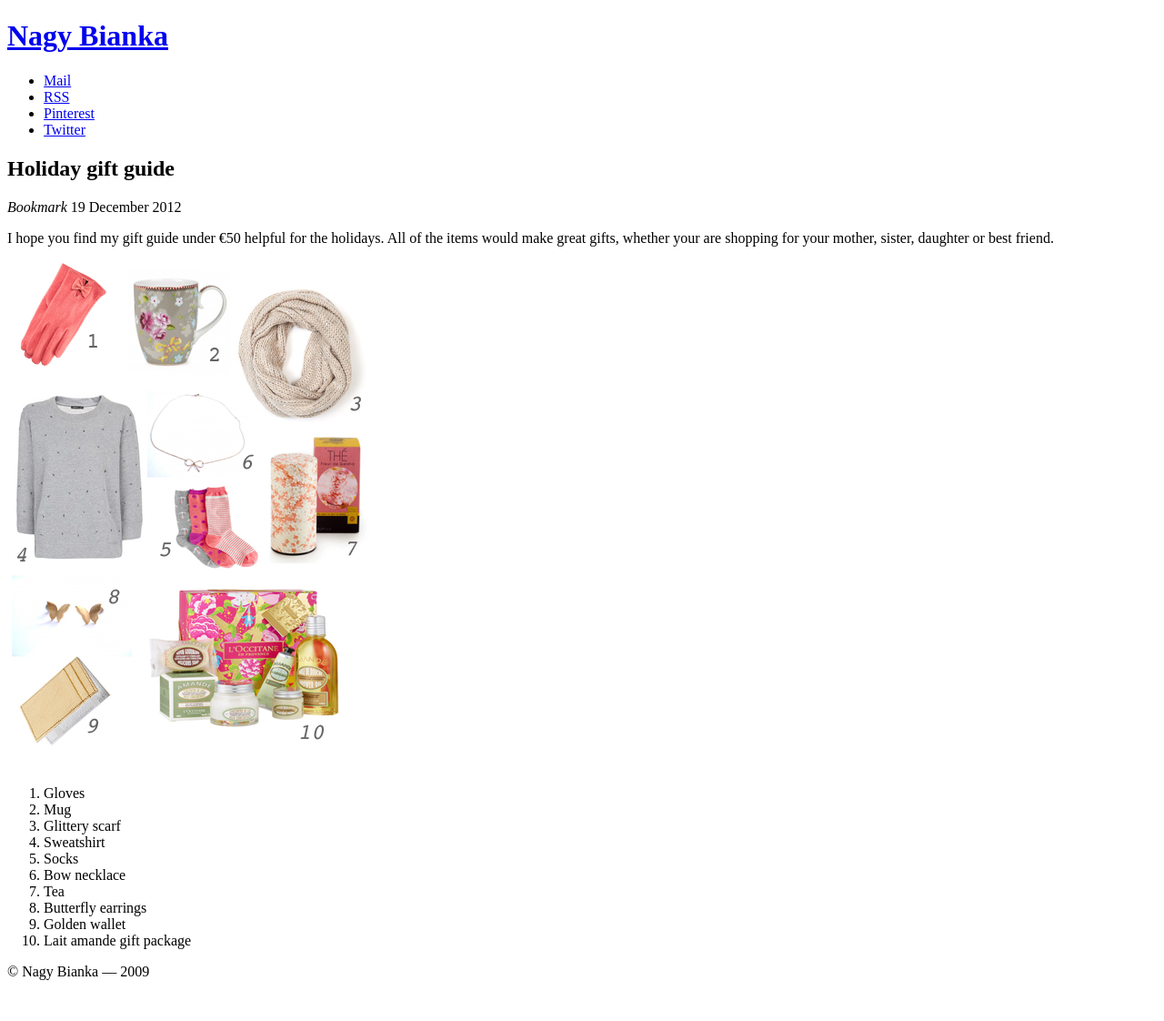
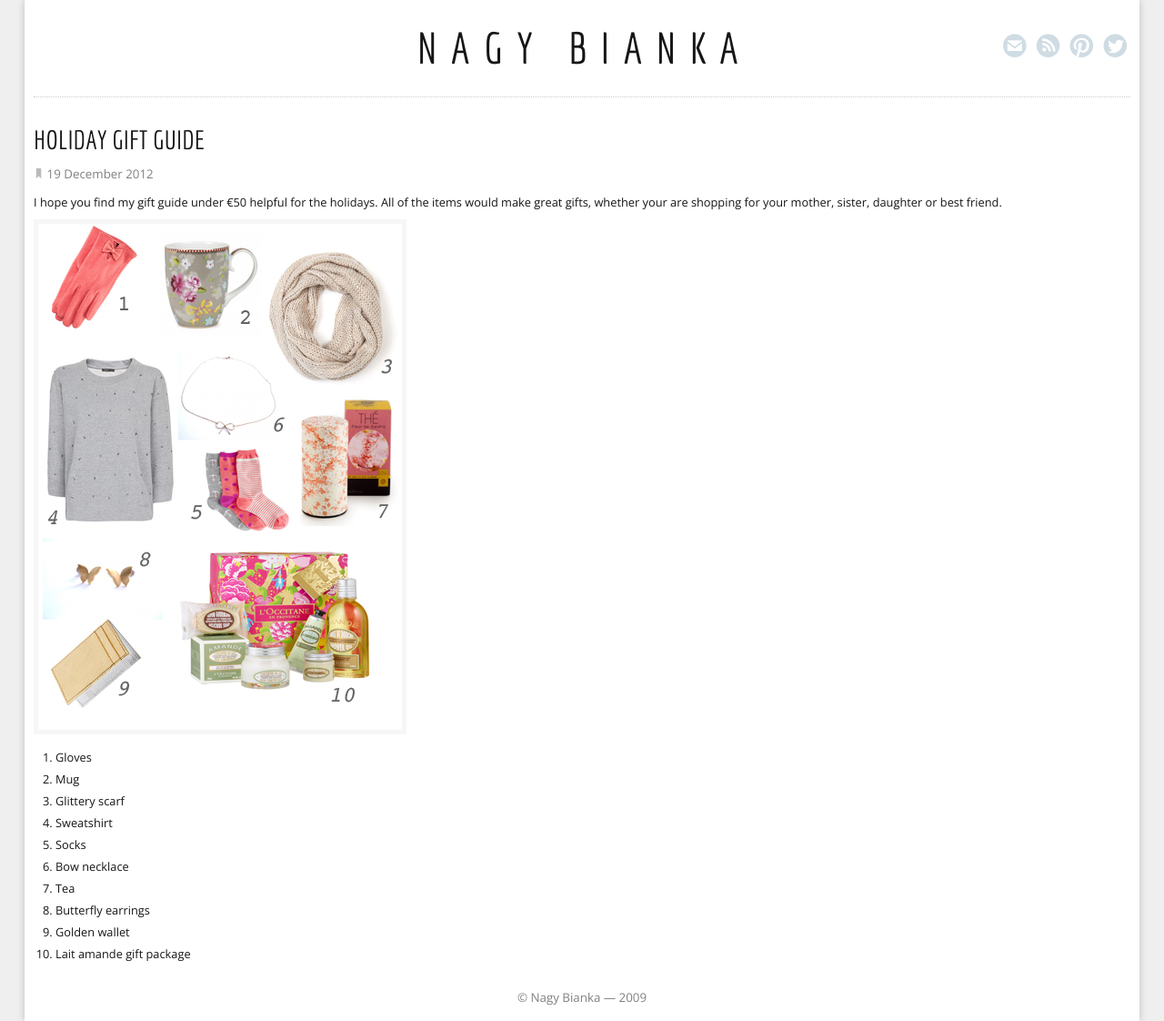
Before and after one commit to nagybianka/nagybianka.eu, a Jekyll site: the page built from _posts/2012-12-19-holiday-gift-guide.md, in a window 1280 px wide. Shown: the whole page at 91% size. Built offline with Jekyll 4.4.1, drawn with Linux system fonts in a browser that asks for light colours; before the commit the page ends 1085 px from its top, so only the background shows below that.

Commit message:
Use absolute URLs

```diff
--- a/_layouts/default.html
+++ b/_layouts/default.html
@@ -4,18 +4,18 @@
     <meta charset="utf-8" />
     <meta http-equiv="X-UA-Compatible" content="IE=edge;chrome=1" />
     <title>{{ page.title }} &mdash; {{ site.name }}</title>
-    <link rel="stylesheet" type="text/css" href="css/base.css" />
+    <link rel="stylesheet" type="text/css" href="{{ site.url }}/css/base.css" />
     <!--[if lte IE 9]>
-      <link rel="stylesheet" type="text/css" href="css/720_grid.css" />
+      <link rel="stylesheet" type="text/css" href="{{ site.url }}/css/720_grid.css" />
     <![endif]-->
-    <link rel="stylesheet" type="text/css" href="css/720_grid.css" media="screen and (min-width: 720px)" />
-    <link rel="stylesheet" type="text/css" href="css/986_grid.css" media="screen and (min-width: 986px)" />
-    <link rel="stylesheet" type="text/css" href="css/1236_grid.css" media="screen and (min-width: 1236px)" />
-    <link rel="stylesheet" type="text/css" href="css/default.css" />
-    <link rel="stylesheet" type="text/css" href="css/ss-social.css" />
-    <link rel="stylesheet" type="text/css" href="css/ss-standard.css" />
+    <link rel="stylesheet" type="text/css" href="{{ site.url }}/css/720_grid.css" media="screen and (min-width: 720px)" />
+    <link rel="stylesheet" type="text/css" href="{{ site.url }}/css/986_grid.css" media="screen and (min-width: 986px)" />
+    <link rel="stylesheet" type="text/css" href="{{ site.url }}/css/1236_grid.css" media="screen and (min-width: 1236px)" />
+    <link rel="stylesheet" type="text/css" href="{{ site.url }}/css/default.css" />
+    <link rel="stylesheet" type="text/css" href="{{ site.url }}/css/ss-social.css" />
+    <link rel="stylesheet" type="text/css" href="{{ site.url }}/css/ss-standard.css" />
     <link href="/favicon.ico" rel="shortcut icon">
-    <link rel="alternate" type="application/rss+xml" title="{{ site.name }}'s RSS feed" href="/feed.xml" />
+    <link rel="alternate" type="application/rss+xml" title="{{ site.name }}'s RSS feed" href="{{ site.url }}/feed.xml" />
     <meta content="width=device-width, initial-scale=1.0, maximum-scale=1.0, user-scalable=no" name="viewport">
     <meta content="{{ page.title }} &mdash; {{ site.name }}" name="DC.Title" />
     <meta content="Nagy Bianka" name="DC.Creator" />
@@ -37,7 +37,7 @@
                 <a href="mailto:{{ site.email }}" title="Contact me">Mail</a>
               </li>
               <li>
-                <a href="/feed.xml" title="Follow my RSS feed">RSS</a>
+                <a href="{{ site.url }}/feed.xml" title="Follow my RSS feed">RSS</a>
               </li>
               <li>
                 <a href="https://pinterest.com/bizsu" title="Follow me on Pinterest">Pinterest</a>
--- a/index.html
+++ b/index.html
@@ -5,7 +5,7 @@ title: Home
 
 <section id="home">
   <h1>
-    <a href="blog">
+    <a href="{{ site.url }}/blog">
       <i class="ss-icon">News</i><br />
       Blog
     </a>
```
